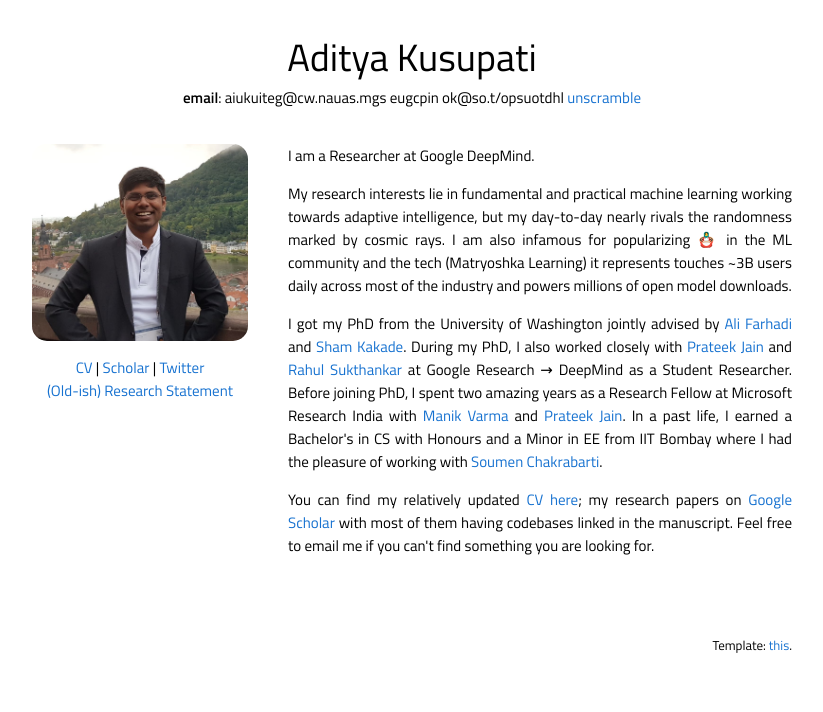
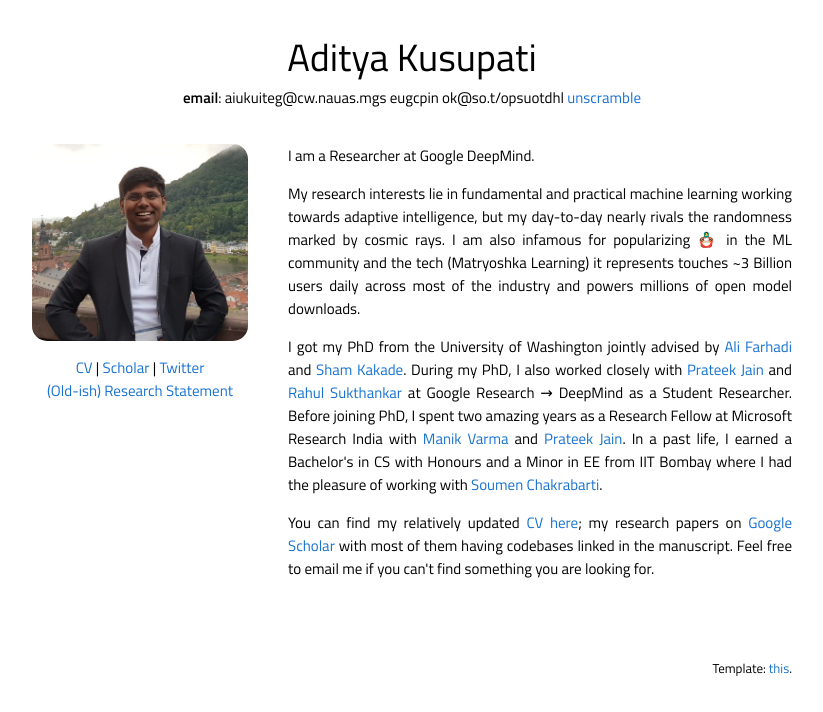
Before and after one commit to adityakusupati/adityakusupati.github.io, a plain HTML site: page index.html in a window 1280 px wide. Shown: the whole page, without its empty margins (228-1051 px from the left). Drawn offline with Linux system fonts and the light colour scheme.

Commit message:
Update index.html

```diff
--- a/index.html
+++ b/index.html
@@ -108,7 +108,7 @@
 
      <p>I am a Researcher at Google DeepMind.</p>
 
-     <p>My research interests lie in fundamental and practical machine learning working towards adaptive intelligence, but my day-to-day nearly rivals the randomness marked by cosmic rays. I am also infamous for popularizing &#x1fa86; in the ML community and the tech (Matryoshka Learning) it represents touches ~3B users daily across most of the industry and powers millions of open model downloads.</p>
+     <p>My research interests lie in fundamental and practical machine learning working towards adaptive intelligence, but my day-to-day nearly rivals the randomness marked by cosmic rays. I am also infamous for popularizing &#x1fa86; in the ML community and the tech (Matryoshka Learning) it represents touches ~3 Billion users daily across most of the industry and powers millions of open model downloads.</p>
 
        <!-- -- <font size="-1"><i>some of the algorithms (might) have serendipitously found their way into Google, OpenAI, Apple, Pinterest, Microsoft and Amazon products with massive impact</i></font>.</p>  -->
 
```
